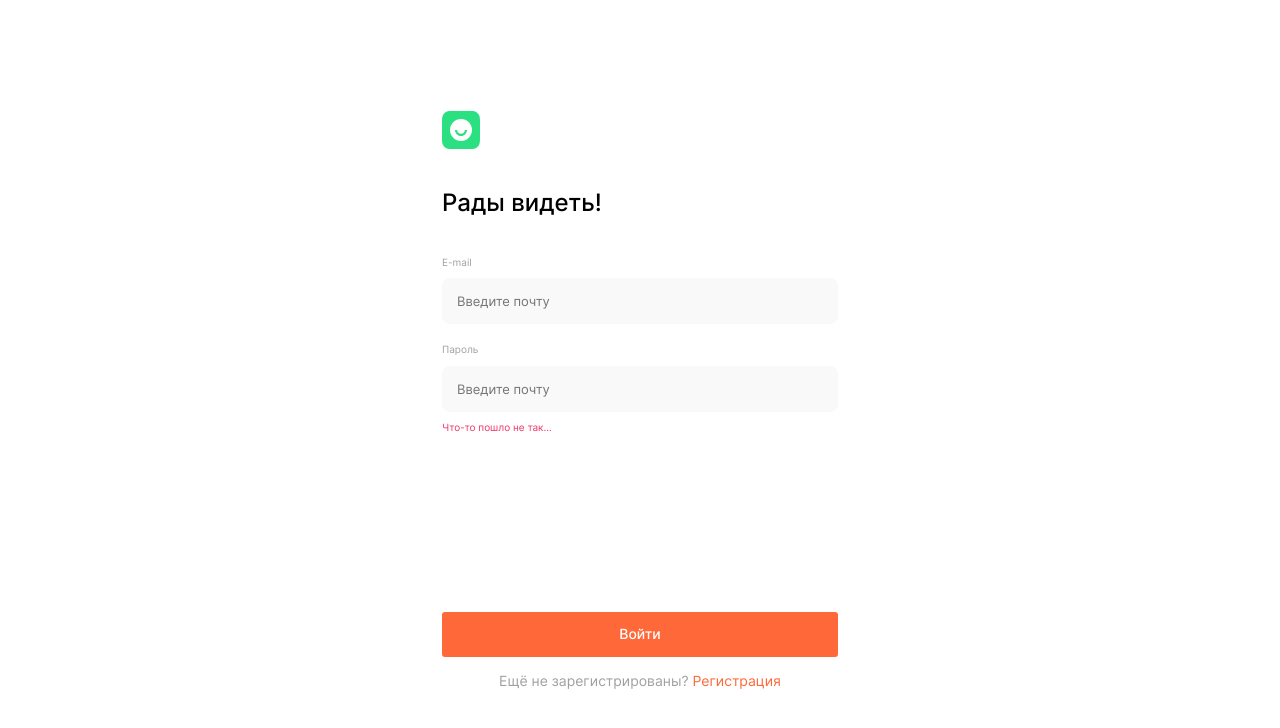
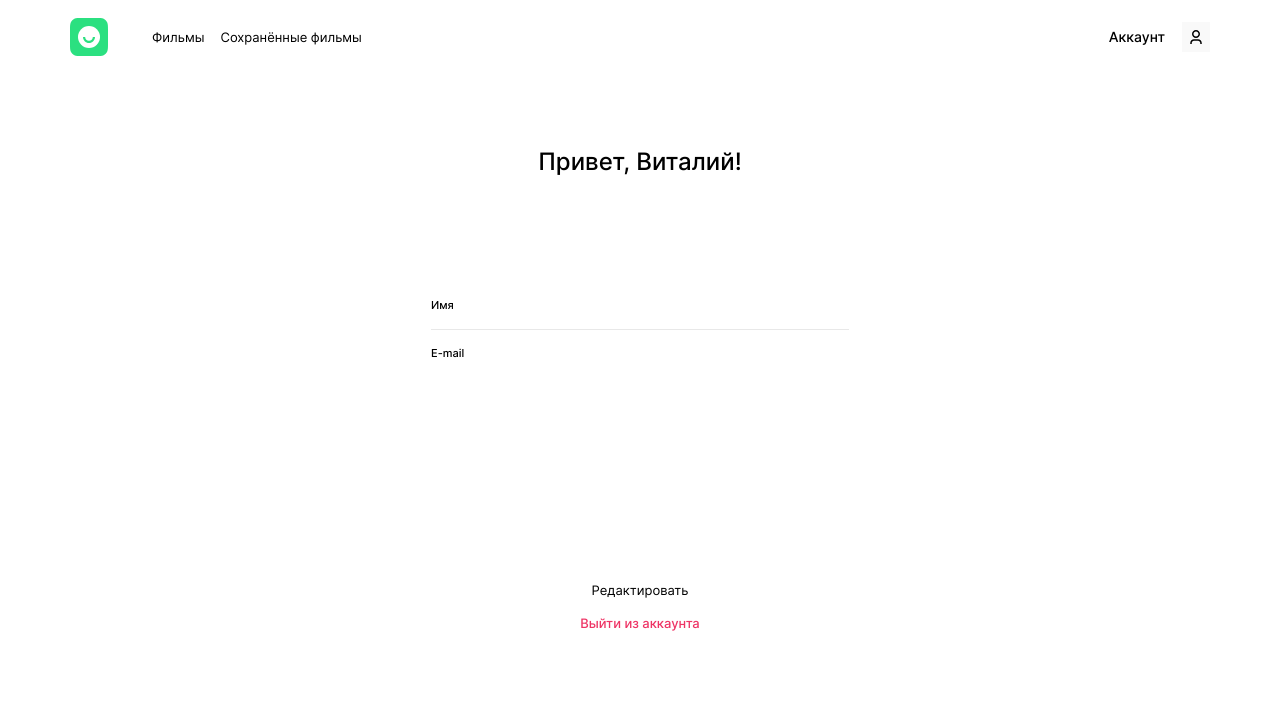
Before and after one commit to keeonezy/movies-explorer-frontend, a React (Create React App) app: page / in a window 1280 px wide. Shown: the top 728 px of the page. Built offline with nearby package versions, Linux system fonts and the light colour scheme.

Commit message:
feat: add Profile

```diff
--- a/src/components/AboutProject/AboutProject.css
+++ b/src/components/AboutProject/AboutProject.css
@@ -115,7 +115,7 @@
     }
 }
 
-@media screen and (max-width: 768px) {
+@media screen and (max-width: 740px) {
     .about-project {
         min-height: 641px;
     }
--- a/src/components/App/App.jsx
+++ b/src/components/App/App.jsx
@@ -5,17 +5,19 @@ import { Main } from "../Main/Main";
 import { NotFound } from "../NotFound/NotFound";
 import { Register } from "../Register/Register";
 import { Login } from "../Login/Login";
+import { Profile } from "../Profile/Profile";
 
 function App() {
   return (
     <div className="body">
       <div className="page">
-        {/* <Header /> */}
+        <Header />
         {/* <Main /> */}
         {/* <Footer /> */}
         {/* <NotFound /> */}
         {/* <Register /> */}
-        <Login />
+        {/* <Login /> */}
+        <Profile />
       </div>
     </div>
   );
--- a/src/components/Footer/Footer.css
+++ b/src/components/Footer/Footer.css
@@ -61,7 +61,7 @@
     }
 }
 
-@media screen and (max-width: 768px) {
+@media screen and (max-width: 740px) {
     .footer {
         min-height: 253px;
         background-color: white;
--- a/src/components/Header/Header.css
+++ b/src/components/Header/Header.css
@@ -1,10 +1,38 @@
 .header {
     min-height: 74px;
+}
+
+.header__container-left {
+    display: flex;
+    gap: 44px;
+    align-items: center;
+}
+
+.header__navigation {
+    display: flex;
+    gap: 16px;
 }
 
 .header__logo {
     width: 38px;
     height: 38px;
+    cursor: pointer;
+}
+
+.header__link {
+    color: #000;
+    font-size: 13px;
+    font-weight: 400;
+    line-height: 18px;
+    text-decoration: unset;
+}
+
+.header__link:active {
+    font-weight: 500;
+}
+
+.header__navigation {
+    display: flex;
 }
 
 .header__container {
@@ -46,6 +74,26 @@
     cursor: pointer;
 }
 
+.header__profile {
+    display: flex;
+    gap: 17px;
+    align-items: center;
+    cursor: pointer;
+}
+
+.header__profile-text {
+    margin: 0;
+    color: #000;
+    font-size: 14px;
+    font-weight: 500;
+    line-height: 16px;
+}
+
+.header__profile-image {
+    background: #F9F9F9;
+    padding: 8px;
+}
+
 .header__offer {
     background: #465DFF;
 }
@@ -54,13 +102,25 @@
     color: white;
 }
 
+.header__menu {
+    display: none;
+}
+
 @media screen and (max-width: 1140px) {
     .header__container {
         margin: 0 30px;
     }
 }
 
-@media screen and (max-width: 768px) {
+@media screen and (max-width: 740px) {
+    .header__navigation {
+        display: none;
+    }
+
+    .header__profile {
+        display: none;
+    }
+
     .header__container {
         margin: 0 14px;
     }
@@ -68,4 +128,9 @@
     .header__container-right {
         gap: 14px;
     }
+
+    .header__menu {
+        display: block;
+        cursor: pointer;
+    }
 }
--- a/src/components/Header/Header.jsx
+++ b/src/components/Header/Header.jsx
@@ -1,16 +1,32 @@
 import "./Header.css";
 import logo from "../../images/logo.svg";
+import headerProfile from "../../images/header-profile.svg";
+import headerMenu from "../../images/header-menu.svg";
 
 function Header() {
     return (
-        <div className="header header__offer">
+        <div className="header">
+            {/* <div className="header header__offer"> */}
             <div className="header__container">
-                <img src={logo} alt="" className="header__logo" />
+                <div className="header__container-left">
+                    <img src={logo} alt="" className="header__logo" />
 
-                <div className="header__container-right">
+                    <div className="header__navigation">
+                        <a href="" className="header__link">Фильмы</a>
+                        <a href="" className="header__link">Сохранённые фильмы</a>
+                    </div>
+                </div>
+
+                {/* <div className="header__container-right">
                     <button className="header__signup header__offer-button">Регистрация</button>
                     <button className="header__signin">Войти</button>
+                </div> */}
+                <div className="header__profile">
+                    <p className="header__profile-text">Аккаунт</p>
+                    <img src={headerProfile} alt="" className="header__profile-image" />
                 </div>
+
+                <img src={headerMenu} alt="" className="header__menu" />
             </div>
         </div>
     )
--- a/src/components/NotFound/NotFound.css
+++ b/src/components/NotFound/NotFound.css
@@ -35,7 +35,7 @@
     cursor: pointer;
 }
 
-@media screen and (max-width: 768px) {
+@media screen and (max-width: 740px) {
     .not-found__title {
         font-size: 80px;
     }
--- /dev/null
+++ b/src/components/Profile/Profile.css
@@ -0,0 +1,105 @@
+.profile__title {
+    margin: 0;
+    margin-top: 74px;
+    color: #000;
+    text-align: center;
+    font-size: 24px;
+    font-weight: 500;
+}
+
+.profile__form {
+    margin: 0 auto;
+    margin-top: 123px;
+    max-width: 418px;
+    display: flex;
+    flex-direction: column;
+    gap: 17px;
+}
+
+.profile__data {
+    margin: 0;
+    padding: 0;
+    border: 0;
+    display: flex;
+    justify-content: space-between;
+}
+
+.profile__data:first-child {
+    border-bottom: 1px solid #E8E8E8;
+    padding-bottom: 16px;
+}
+
+.profile__input-label {
+    margin: 0;
+    color: #000;
+    font-size: 11px;
+    font-weight: 500;
+}
+
+.profile__input {
+    border: transparent;
+    background: transparent;
+    text-align: right;
+    color: #000;
+    font-size: 11px;
+    font-weight: 400;
+}
+
+.profile__button-edit {
+    margin: 0 auto;
+    margin-top: 220px;
+    display: block;
+    color: #000;
+    text-align: center;
+    font-size: 13px;
+    font-weight: 400;
+    border: transparent;
+    background: transparent;
+    cursor: pointer;
+}
+
+.profile__button-exit {
+    margin: 0 auto;
+    margin-top: 16px;
+    display: block;
+    color: #EE3465;
+    font-size: 13px;
+    font-weight: 500;
+    border: transparent;
+    background: transparent;
+    cursor: pointer;
+}
+
+@media screen and (max-width: 1140px) {
+    .profile__title {
+        margin-top: 236px;
+    }
+
+    .profile__form {
+        margin-top: 96px;
+    }
+
+    .profile__button-edit {
+        margin-top: 210px;
+    }
+}
+
+@media screen and (max-width: 740px) {
+    .profile__title {
+        margin-top: 70px;
+    }
+
+    .profile__form {
+        margin-top: 80px;
+        max-width: 260px;
+    }
+
+    .profile__button-edit {
+        margin-top: 379px;
+        font-size: 12px;
+    }
+
+    .profile__button-exit {
+        font-size: 12px;
+    }
+}
--- /dev/null
+++ b/src/components/Profile/Profile.jsx
@@ -0,0 +1,26 @@
+import "./Profile.css";
+
+function Profile() {
+    return (
+        <div className="profile">
+            <h2 className="profile__title">Привет, Виталий!</h2>
+
+            <form className="profile__form">
+                <fieldset className="profile__data">
+                    <label htmlFor="" className="profile__input-label">Имя</label>
+                    <input type="text" className="profile__input" />
+                </fieldset>
+
+                <fieldset className="profile__data">
+                    <label htmlFor="" className="profile__input-label">E-mail</label>
+                    <input type="text" className="profile__input" />
+                </fieldset>
+            </form>
+
+            <button className="profile__button-edit">Редактировать</button>
+            <button className="profile__button-exit">Выйти из аккаунта</button>
+        </div>
+    )
+}
+
+export { Profile };
--- a/src/components/Promo/Promo.css
+++ b/src/components/Promo/Promo.css
@@ -74,7 +74,7 @@
     }
 }
 
-@media screen and (max-width: 768px) {
+@media screen and (max-width: 740px) {
     .promo {
         min-height: 636px;
     }
--- a/src/components/Register/Register.css
+++ b/src/components/Register/Register.css
@@ -94,7 +94,7 @@
     cursor: pointer;
 }
 
-@media screen and (max-width: 768px) {
+@media screen and (max-width: 740px) {
 
     .auth {
         max-width: 260px;
--- a/src/components/Student/Student.css
+++ b/src/components/Student/Student.css
@@ -157,7 +157,7 @@
     }
 }
 
-@media screen and (max-width: 768px) {
+@media screen and (max-width: 740px) {
     .student {
         min-height: 1198px;
     }
--- a/src/components/Techs/Techs.css
+++ b/src/components/Techs/Techs.css
@@ -98,7 +98,7 @@
     }
 }
 
-@media screen and (max-width: 768px) {
+@media screen and (max-width: 740px) {
     .techs {
         min-height: 651px;
         background-color: white;
```
Also changed, not shown: src/images/header-menu.svg (added), src/images/header-profile.svg (added).
